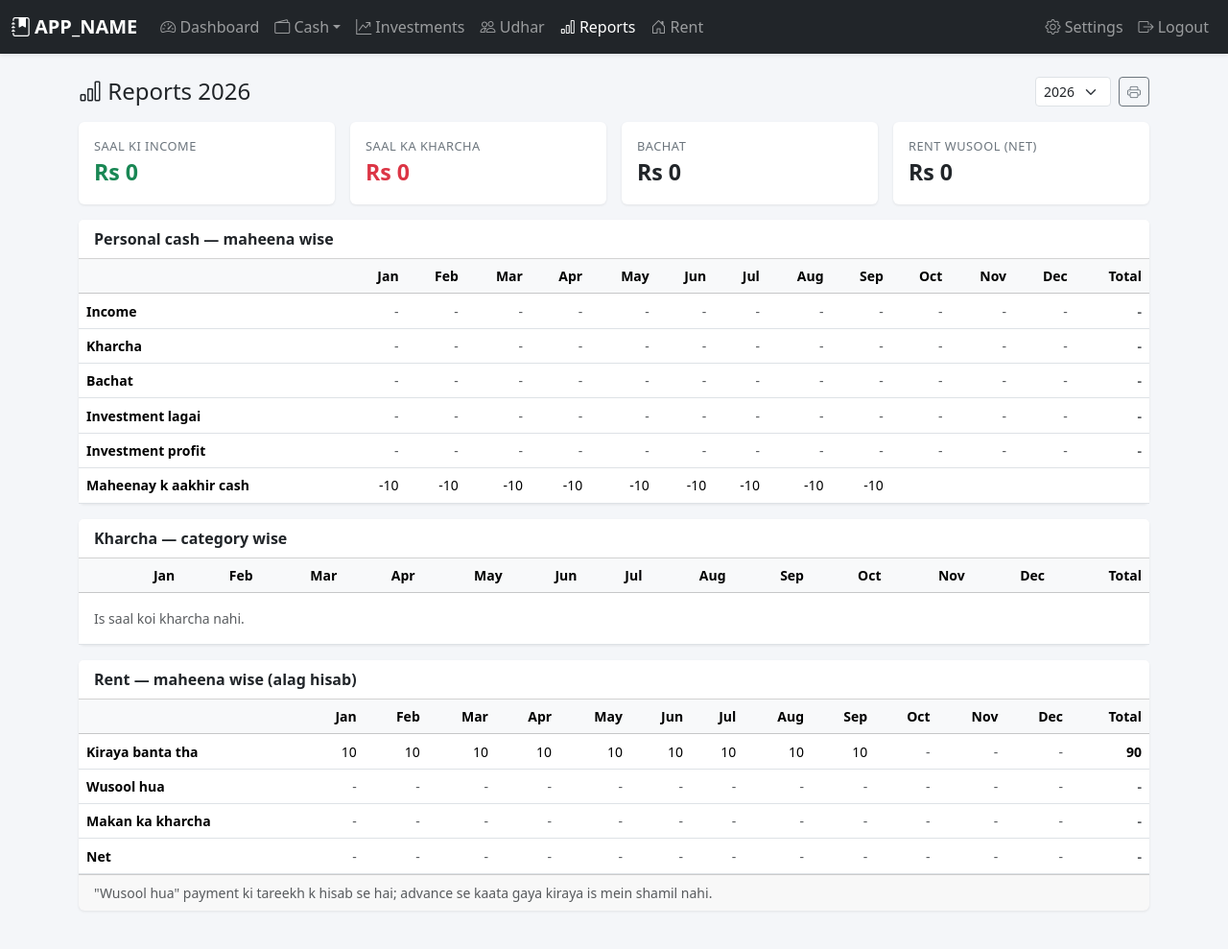
After one commit to hassan1208/khata, a PHP site: page /reports.php in a window 1280 px wide. The commit adds this page. Shown: the whole page at 96% size. Run offline with PHP 8.4, Linux system fonts and the light colour scheme; the visitor is signed in with stand-in values (Sample User, id 1); data comes from the database, SQL or seed files in the repository; tables that the repository leaves empty hold one stand-in row (values such as "Sample post"); some libraries are stand-ins or nearby versions.

Commit message:
Add yearly reports, rent receipts and backup download
- reports.php: month-wise income/expense/savings/investments/closing cash,
  category x month matrix, rent due vs collected
- receipt.php: printable rent receipt showing FIFO allocation per payment
- backup.php + Settings > Backup: SQL dump and documents ZIP

Co-Authored-By: Claude Opus 5.5 <noreply@anthropic.com>
Claude-Session: https://claude.ai/code/session_01KjefUXbRK3g7CNERkpWAus

```diff
--- a/includes/header.php
+++ b/includes/header.php
@@ -35,7 +35,8 @@ $bare = $bare ?? false; // login/otp/setup pages: navbar nahi
         </li>
         <li class="nav-item"><a class="nav-link<?= $navActive(['investments.php','investment.php']) ?>" href="investments.php"><i class="bi bi-graph-up-arrow"></i> Investments</a></li>
         <li class="nav-item"><a class="nav-link<?= $navActive(['loans.php','loan.php']) ?>" href="loans.php"><i class="bi bi-people"></i> Udhar</a></li>
-        <li class="nav-item"><a class="nav-link<?= $navActive(['properties.php','property.php','tenancy.php','tenancy_form.php']) ?>" href="properties.php"><i class="bi bi-house-door"></i> Rent</a></li>
+        <li class="nav-item"><a class="nav-link<?= $navActive(['reports.php']) ?>" href="reports.php"><i class="bi bi-bar-chart"></i> Reports</a></li>
+        <li class="nav-item"><a class="nav-link<?= $navActive(['properties.php','property.php','tenancy.php','tenancy_form.php','receipt.php']) ?>" href="properties.php"><i class="bi bi-house-door"></i> Rent</a></li>
       </ul>
       <ul class="navbar-nav">
         <li class="nav-item"><a class="nav-link<?= $navActive(['settings.php']) ?>" href="settings.php"><i class="bi bi-gear"></i> Settings</a></li>
--- a/includes/rent.php
+++ b/includes/rent.php
@@ -105,3 +105,31 @@ function rent_status_badge(string $s): string
         'nil'     => '<span class="badge text-bg-secondary">-</span>',
     ][$s] ?? '';
 }
+
+/**
+ * Har payment kis maheenay (ya pichle baqaye) mein adjust hui — FIFO k mutabiq.
+ * Return: [payment_id => [['label' => 'Jul 2026', 'amount' => 15000], ...]]
+ */
+function payment_allocation(array $t, array $ledger): array
+{
+    $buckets = [];
+    if ($ledger['opening_due'] > 0) $buckets[] = ['label' => 'Pichla baqaya', 'left' => $ledger['opening_due']];
+    foreach ($ledger['months'] as $m) {
+        if ($m['due'] > 0) $buckets[] = ['label' => fmonth($m['month']), 'left' => $m['due']];
+    }
+    $out = [];
+    $i = 0;
+    foreach (db_all('SELECT id, amount FROM rent_payments WHERE tenancy_id = ? ORDER BY pay_date, id', [$t['id']]) as $p) {
+        $amt = (float)$p['amount'];
+        $out[$p['id']] = [];
+        while ($amt > 0.004 && $i < count($buckets)) {
+            $take = min($amt, $buckets[$i]['left']);
+            $out[$p['id']][] = ['label' => $buckets[$i]['label'], 'amount' => $take];
+            $buckets[$i]['left'] -= $take;
+            $amt -= $take;
+            if ($buckets[$i]['left'] <= 0.004) $i++;
+        }
+        if ($amt > 0.004) $out[$p['id']][] = ['label' => 'Advance (aglay maheenon k liye)', 'amount' => $amt];
+    }
+    return $out;
+}
--- /dev/null
+++ b/reports.php
@@ -0,0 +1,108 @@
+<?php
+require __DIR__ . '/includes/bootstrap.php';
+require __DIR__ . '/includes/cash.php';
+require __DIR__ . '/includes/rent.php';
+
+$year = (int)($_GET['year'] ?? date('Y'));
+$from = "$year-01-01";
+$to = "$year-12-31";
+
+// Maheena wise personal cash
+$byMonth = function (string $sql) use ($from, $to): array {
+    $out = array_fill(1, 12, 0.0);
+    foreach (db_all($sql, [$from, $to]) as $r) $out[(int)$r['m']] = (float)$r['v'];
+    return $out;
+};
+$income   = $byMonth('SELECT MONTH(received_on) m, SUM(amount) v FROM incomes WHERE received_on BETWEEN ? AND ? GROUP BY m');
+$expense  = $byMonth('SELECT MONTH(exp_date) m, SUM(amount) v FROM expenses WHERE exp_date BETWEEN ? AND ? GROUP BY m');
+$invested = $byMonth("SELECT MONTH(entry_date) m, SUM(amount) v FROM investment_entries WHERE type='invest' AND entry_date BETWEEN ? AND ? GROUP BY m");
+$profit   = $byMonth("SELECT MONTH(entry_date) m, SUM(amount) v FROM investment_entries WHERE type='profit' AND entry_date BETWEEN ? AND ? GROUP BY m");
+
+$closing = [];
+for ($m = 1; $m <= 12; $m++) {
+    $end = date('Y-m-t', strtotime(sprintf('%d-%02d-01', $year, $m)));
+    $closing[$m] = $end <= date('Y-m-t') ? cash_balance($end) : null;
+}
+
+// Category x maheena
+$catRows = db_all('SELECT COALESCE(c.name, "Other") name, MONTH(e.exp_date) m, SUM(e.amount) v FROM expenses e
+                   LEFT JOIN expense_categories c ON c.id = e.category_id WHERE e.exp_date BETWEEN ? AND ? GROUP BY name, m', [$from, $to]);
+$cats = [];
+foreach ($catRows as $r) {
+    $cats[$r['name']] ??= array_fill(1, 12, 0.0);
+    $cats[$r['name']][(int)$r['m']] = (float)$r['v'];
+}
+uasort($cats, fn($a, $b) => array_sum($b) <=> array_sum($a));
+
+// Rent: kitna banta tha vs kitna wusool hua (advance adjust shamil nahi)
+$rentDue = array_fill(1, 12, 0.0);
+foreach (db_all('SELECT * FROM tenancies') as $t) {
+    foreach (rent_ledger($t)['months'] as $row) {
+        if (substr($row['month'], 0, 4) == $year) $rentDue[(int)substr($row['month'], 5, 2)] += $row['due'];
+    }
+}
+$rentGot = array_fill(1, 12, 0.0);
+foreach (db_all('SELECT MONTH(pay_date) m, SUM(amount) v FROM rent_payments WHERE method <> ? AND pay_date BETWEEN ? AND ? GROUP BY m', ['Advance adjust', $from, $to]) as $r) {
+    $rentGot[(int)$r['m']] = (float)$r['v'];
+}
+$propExp = $byMonth('SELECT MONTH(exp_date) m, SUM(amount) v FROM property_expenses WHERE exp_date BETWEEN ? AND ? GROUP BY m');
+
+$years = db_all('SELECT y FROM (SELECT YEAR(received_on) y FROM incomes UNION SELECT YEAR(exp_date) FROM expenses
+                 UNION SELECT YEAR(pay_date) FROM rent_payments UNION SELECT YEAR(CURDATE())) t ORDER BY y DESC');
+$mNames = [1 => 'Jan', 'Feb', 'Mar', 'Apr', 'May', 'Jun', 'Jul', 'Aug', 'Sep', 'Oct', 'Nov', 'Dec'];
+
+$pageTitle = 'Reports';
+require __DIR__ . '/includes/header.php';
+
+function row(string $label, array $vals, string $cls = '', bool $total = true): void
+{
+    echo '<tr><th class="text-nowrap">' . e($label) . '</th>';
+    foreach ($vals as $v) echo '<td class="amt ' . $cls . '">' . ($v === null ? '' : ($v == 0 ? '<span class="text-muted">-</span>' : money($v, false))) . '</td>';
+    $sum = array_sum(array_filter($vals, 'is_numeric'));
+    if ($total) echo '<td class="amt fw-semibold ' . $cls . '">' . ($sum == 0 ? '<span class="text-muted">-</span>' : money($sum, false)) . '</td>';
+    else echo '<td></td>';
+    echo '</tr>';
+}
+$savings = array_map(fn($a, $b) => $a - $b, $income, $expense);
+$savings = array_combine(range(1, 12), $savings);
+$rentNet = array_combine(range(1, 12), array_map(fn($a, $b) => $a - $b, $rentGot, $propExp));
+?>
+<div class="page-head">
+  <h1><i class="bi bi-bar-chart"></i> Reports <?= $year ?></h1>
+  <div class="d-flex gap-2">
+    <form><select name="year" class="form-select form-select-sm" onchange="this.form.submit()">
+      <?php foreach ($years as $y): ?><option <?= $y['y'] == $year ? 'selected' : '' ?>><?= $y['y'] ?></option><?php endforeach; ?>
+    </select></form>
+    <button class="btn btn-sm btn-outline-secondary" onclick="print()"><i class="bi bi-printer"></i></button>
+  </div>
+</div>
+
+<div class="row g-3 mb-3">
+  <div class="col-6 col-md-3"><div class="card stat-card"><div class="card-body"><div class="label">Saal ki income</div><div class="value text-in"><?= money(array_sum($income)) ?></div></div></div></div>
+  <div class="col-6 col-md-3"><div class="card stat-card"><div class="card-body"><div class="label">Saal ka kharcha</div><div class="value text-out"><?= money(array_sum($expense)) ?></div></div></div></div>
+  <div class="col-6 col-md-3"><div class="card stat-card"><div class="card-body"><div class="label">Bachat</div><div class="value"><?= money(array_sum($savings)) ?></div>
+    <div class="small text-muted"><?= array_sum($income) > 0 ? number_format(array_sum($savings) / array_sum($income) * 100, 1) . '% income ka' : '' ?></div></div></div></div>
+  <div class="col-6 col-md-3"><div class="card stat-card"><div class="card-body"><div class="label">Rent wusool (net)</div><div class="value"><?= money(array_sum($rentNet)) ?></div></div></div></div>
+</div>
+
+<div class="card mb-3"><div class="card-header bg-white fw-semibold">Personal cash — maheena wise</div>
+<div class="table-responsive"><table class="table table-sm table-hover mb-0 small">
+  <thead class="table-light"><tr><th></th><?php foreach ($mNames as $n): ?><th class="amt"><?= $n ?></th><?php endforeach; ?><th class="amt">Total</th></tr></thead>
+  <?php row('Income', $income, 'text-in'); row('Kharcha', $expense, 'text-out'); row('Bachat', $savings);
+        row('Investment lagai', $invested); row('Investment profit', $profit, 'text-in'); row('Maheenay k aakhir cash', $closing, '', false); ?>
+</table></div></div>
+
+<div class="card mb-3"><div class="card-header bg-white fw-semibold">Kharcha — category wise</div>
+<div class="table-responsive"><table class="table table-sm table-hover mb-0 small">
+  <thead class="table-light"><tr><th></th><?php foreach ($mNames as $n): ?><th class="amt"><?= $n ?></th><?php endforeach; ?><th class="amt">Total</th></tr></thead>
+  <?php foreach ($cats as $name => $vals) row($name, $vals); ?>
+  <?php if (!$cats): ?><tr><td colspan="14" class="text-muted p-3">Is saal koi kharcha nahi.</td></tr><?php endif; ?>
+</table></div></div>
+
+<div class="card mb-3"><div class="card-header bg-white fw-semibold">Rent — maheena wise (alag hisab)</div>
+<div class="table-responsive"><table class="table table-sm table-hover mb-0 small">
+  <thead class="table-light"><tr><th></th><?php foreach ($mNames as $n): ?><th class="amt"><?= $n ?></th><?php endforeach; ?><th class="amt">Total</th></tr></thead>
+  <?php row('Kiraya banta tha', $rentDue); row('Wusool hua', $rentGot, 'text-in'); row('Makan ka kharcha', $propExp, 'text-out'); row('Net', $rentNet); ?>
+</table></div>
+<div class="card-footer small text-muted">"Wusool hua" payment ki tareekh k hisab se hai; advance se kaata gaya kiraya is mein shamil nahi.</div></div>
+<?php require __DIR__ . '/includes/footer.php'; ?>
--- a/tenancy.php
+++ b/tenancy.php
@@ -20,8 +20,8 @@ if ($_SERVER['REQUEST_METHOD'] === 'POST') {
                 db_exec('UPDATE rent_payments SET pay_date=?, amount=?, method=?, note=? WHERE id=? AND tenancy_id=?', [...$data, $pid, $id]);
                 flash('Payment update ho gayi.');
             } else {
-                db_exec('INSERT INTO rent_payments (tenancy_id, pay_date, amount, method, note) VALUES (?,?,?,?,?)', [$id, ...$data]);
-                flash('Kiraya ' . money($amt) . ' wusool likh diya.');
+                $newPay = db_exec('INSERT INTO rent_payments (tenancy_id, pay_date, amount, method, note) VALUES (?,?,?,?,?)', [$id, ...$data]);
+                flash('Kiraya ' . money($amt) . ' wusool likh diya. Raseed: payments list mein receipt icon dabayein (No. R-' . str_pad((string)$newPay, 5, '0', STR_PAD_LEFT) . ').');
             }
             break;
 
@@ -202,6 +202,7 @@ require __DIR__ . '/includes/header.php';
           <td class="small"><?= e($py['method']) ?><?php if ($py['note']): ?><div class="text-muted"><?= e($py['note']) ?></div><?php endif; ?></td>
           <td class="amt text-in"><?= money($py['amount']) ?></td>
           <td class="text-end text-nowrap no-print">
+            <a href="receipt.php?id=<?= $py['id'] ?>" class="btn btn-sm btn-link p-0" title="Raseed"><i class="bi bi-receipt"></i></a>
             <button class="btn btn-sm btn-link p-0" data-bs-toggle="modal" data-bs-target="#payModal" data-fill="#payForm"
               data-values='<?= e(json_encode(['pay_id' => $py['id'], 'pay_date' => $py['pay_date'], 'amount' => $py['amount'], 'method' => $py['method'], 'note' => $py['note']])) ?>'><i class="bi bi-pencil"></i></button>
             <form method="post" class="d-inline" data-confirm="Payment delete karein?"><?= csrf_field() ?><input type="hidden" name="action" value="delete_pay"><input type="hidden" name="pay_id" value="<?= $py['id'] ?>"><button class="btn btn-sm btn-link text-danger p-0"><i class="bi bi-trash"></i></button></form>
```
Also changed, not shown: backup.php (added, +52 -0 lines), receipt.php (added, +47 -0 lines), settings.php (+11 -1 lines), README.md.
